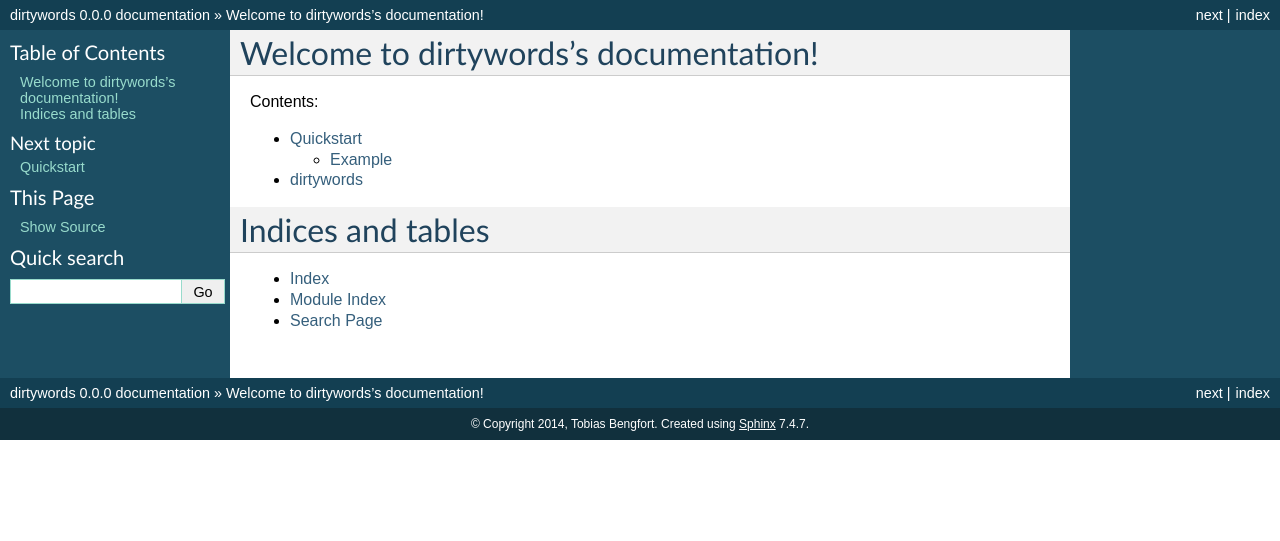
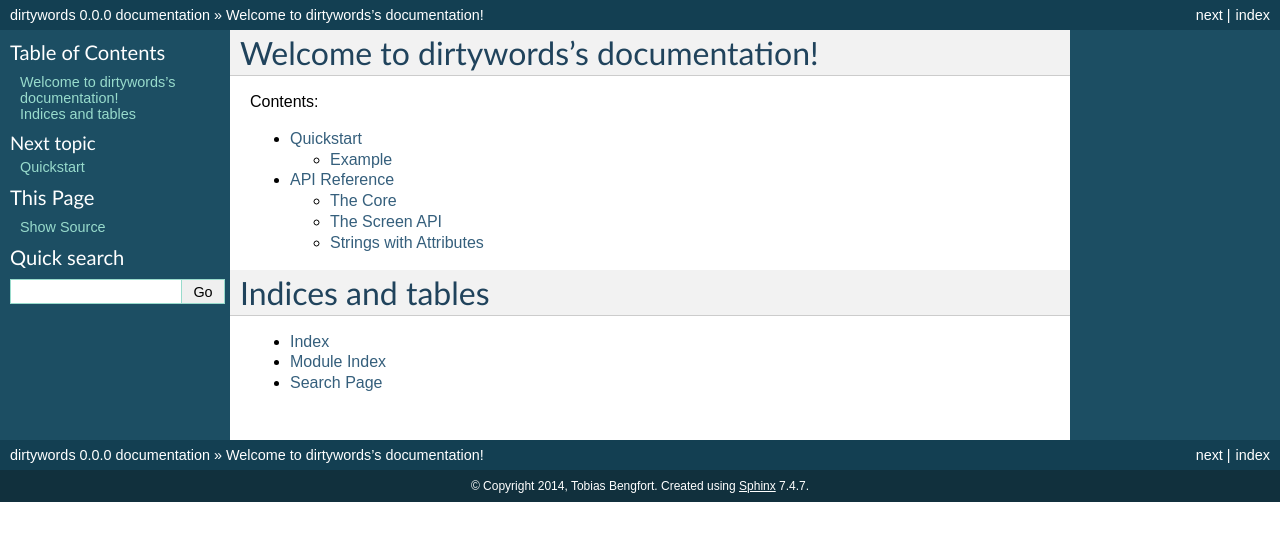
Before and after one commit to xi/dirtywords, a Sphinx documentation site: the page built from docs/source/index.rst, in a window 1280 px wide. Shown: the top 541 px of the page. Built offline with Sphinx 7.4.7, drawn with Linux system fonts in a browser that asks for light colours.

Commit message:
more control on base docs

```diff
--- a/docs/source/base.rst
+++ b/docs/source/base.rst
@@ -1,5 +1,25 @@
-dirtywords
-==========
+API Reference
+=============
 
 .. automodule:: dirtywords.base
+
+The Core
+--------
+
+.. autoclass:: dirtywords.base.Core
     :members:
+
+The Screen API
+--------------
+
+.. autoclass:: dirtywords.base.Screen
+    :members:
+
+.. autoclass:: dirtywords.Window
+    :members:
+
+Strings with Attributes
+-----------------------
+
+.. autoclass:: dirtywords.AttrString
+    :members:
```
